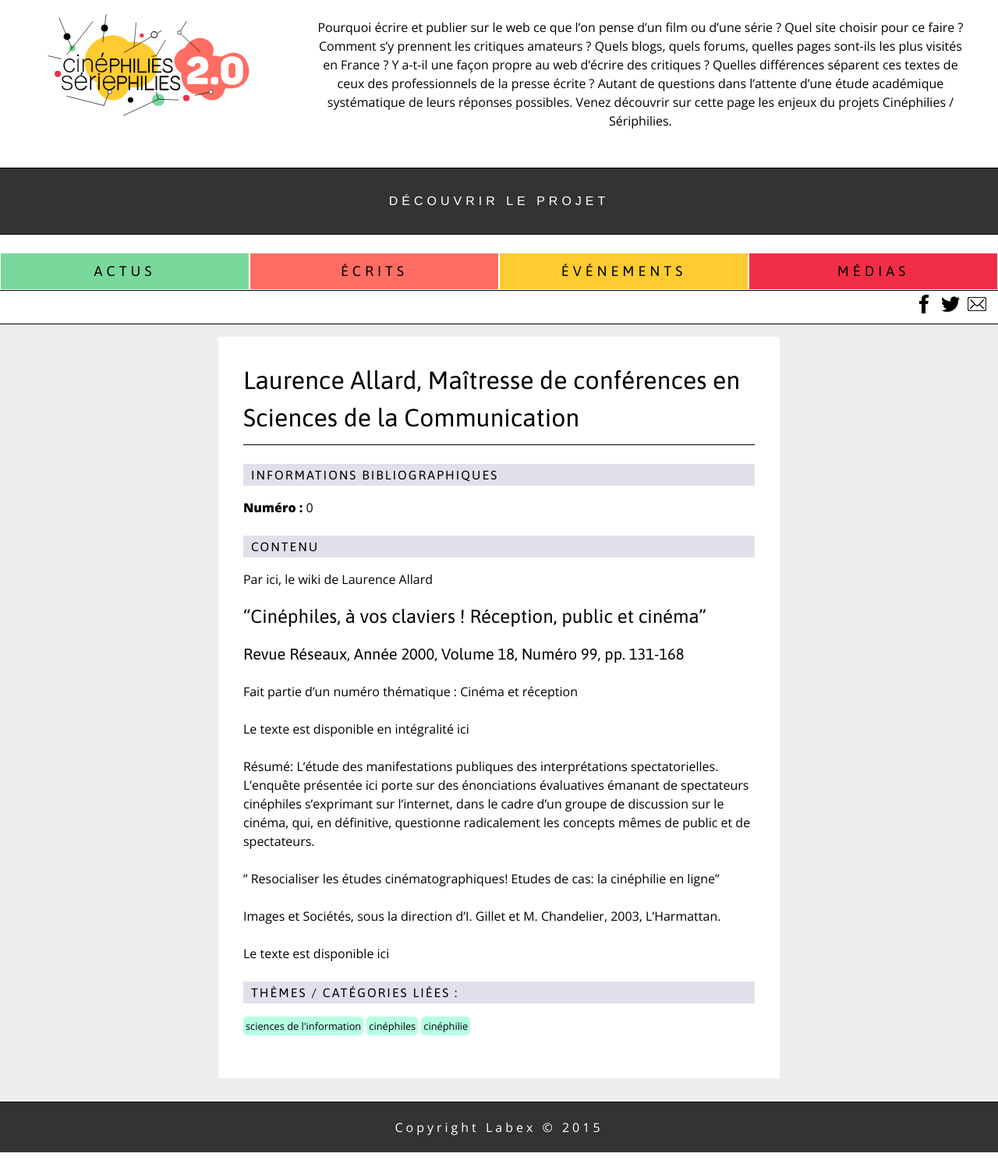
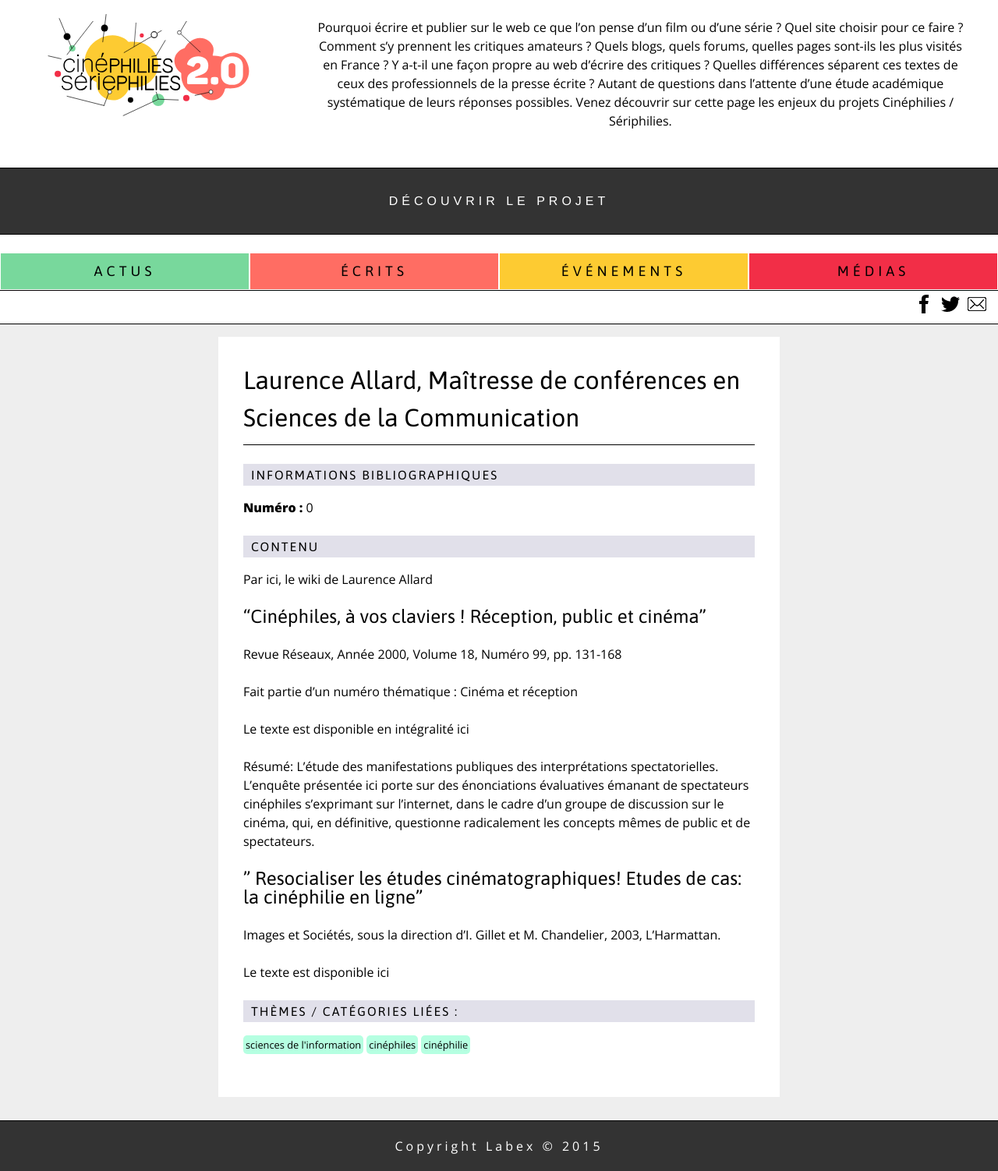
Before and after one commit to Labex-ICCA/Labex-ICCA.github.io, a Jekyll site: the page built from _posts/ecrits/2015-11-21-laurence-allard-ma-tresse-de-conf-rences-en-sciences-de-la-communication.md, in a window 1280 px wide. Shown: the whole page at 78% size. Built offline with Jekyll 4.4.1, drawn with Linux system fonts in a browser that asks for light colours; Markdown is read by kramdown in place of the engine named in the settings; before the commit the page ends 1478 px from its top, so only the background shows below that.

```diff
--- a/_posts/ecrits/2015-11-21-laurence-allard-ma-tresse-de-conf-rences-en-sciences-de-la-communication.md
+++ b/_posts/ecrits/2015-11-21-laurence-allard-ma-tresse-de-conf-rences-en-sciences-de-la-communication.md
@@ -21,7 +21,7 @@ title: "Laurence Allard, Maîtresse de conférences en Sciences de la Communicat
 
 ## "Cinéphiles, à vos claviers ! Réception, public et cinéma"
 
-### Revue Réseaux,  Année 2000,  Volume 18,  Numéro 99,  pp. 131-168
+Revue Réseaux,  Année 2000,  Volume 18,  Numéro 99,  pp. 131-168
 
 Fait partie d'un numéro thématique : Cinéma et réception
 
@@ -30,7 +30,7 @@ Le texte est disponible en intégralité [ici](http://www.persee.fr/doc/reso_075
 Résumé:
 L'étude des manifestations publiques des interprétations spectatorielles. L'enquête présentée ici porte sur des énonciations évaluatives émanant de spectateurs cinéphiles s'exprimant sur l'internet, dans le cadre d'un groupe de discussion sur le cinéma, qui, en définitive, questionne radicalement les concepts mêmes de public et de spectateurs.
 
-" Resocialiser les études cinématographiques! Etudes de cas: la cinéphilie en ligne"
+## " Resocialiser les études cinématographiques! Etudes de cas: la cinéphilie en ligne"
 
 Images et Sociétés, sous la direction d'I. Gillet et M. Chandelier, 2003, L'Harmattan.
 
```
